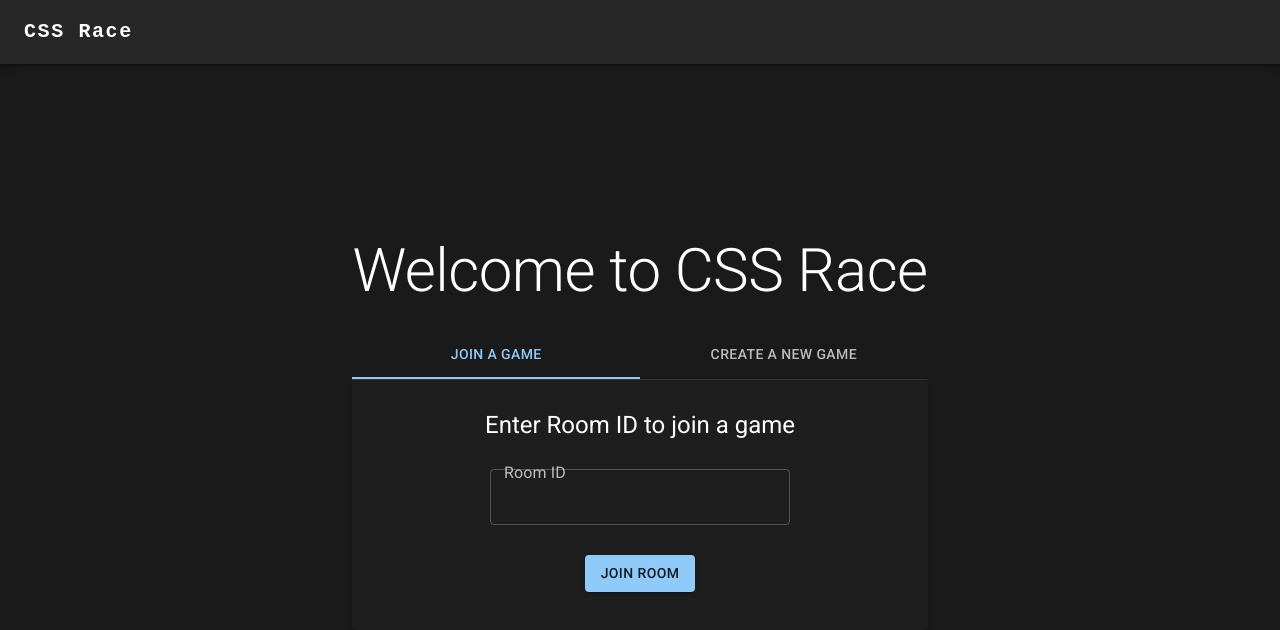
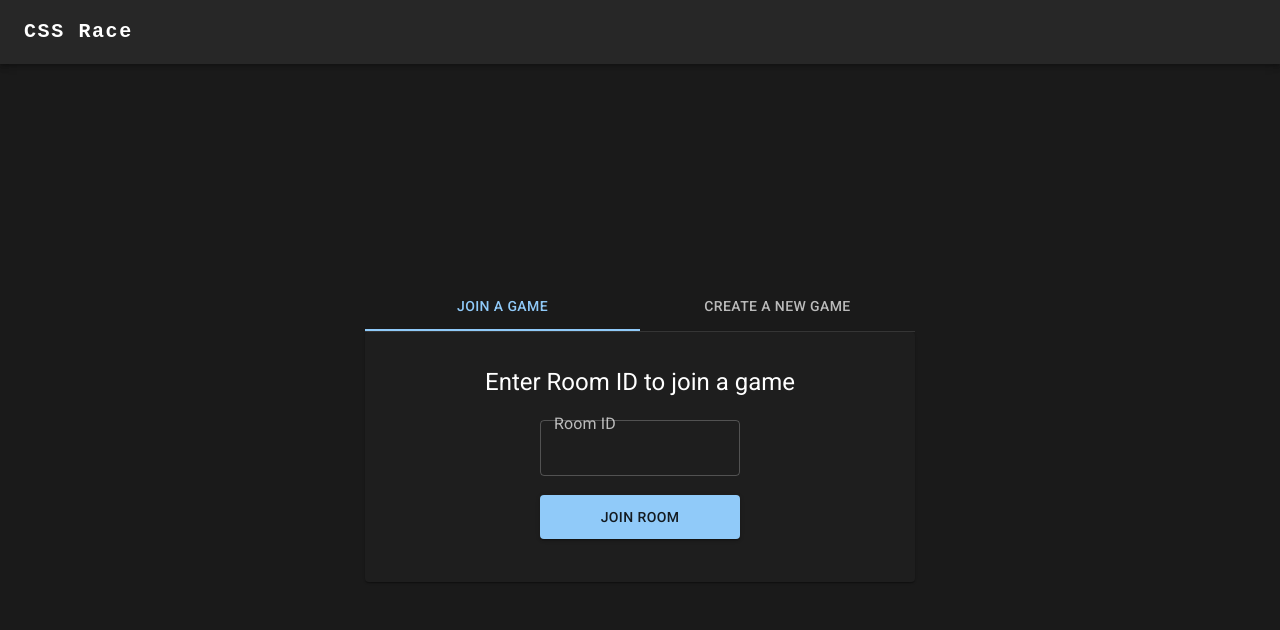
Before and after one commit to TobyDS/CSS-Race, a React (Vite) app in the folder client/: page / in a window 1280 px wide. Shown: the top 630 px of the page. Built offline with nearby package versions, Linux system fonts and the light colour scheme.

Commit message:
feat(client): :lipstick: update styling to new design

```diff
--- a/client/src/components/Tabs/createGameTab.jsx
+++ b/client/src/components/Tabs/createGameTab.jsx
@@ -7,7 +7,7 @@ import Button from '@mui/material/Button';
 
 function CreateGameTab () {
   return (
-    <Card sx={{ minWidth: 500, height: '100%' }}>
+    <Card sx={{ minWidth: 550, height: '100%' }}>
       <CardContent sx={{ height: '100%' }}>
         <Box
           display='flex'
@@ -19,7 +19,11 @@ function CreateGameTab () {
           <Typography variant='h5' color='text.primary'>
             Create a new game
           </Typography>
-          <Button variant='contained' color='primary'>
+          <Button
+            variant='contained'
+            color='primary'
+            sx={{ width: '200px', padding: '10px' }}
+          >
             Create Room
           </Button>
         </Box>
--- a/client/src/components/Tabs/joinGameTab.jsx
+++ b/client/src/components/Tabs/joinGameTab.jsx
@@ -10,7 +10,7 @@ import {
 
 function JoinGameTab () {
   return (
-    <Card sx={{ minWidth: 500, height: '100%' }}>
+    <Card sx={{ minWidth: 550, height: '100%' }}>
       <CardContent sx={{ height: '100%' }}>
         <Box
           display='flex'
@@ -25,9 +25,14 @@ function JoinGameTab () {
           <TextField
             label='Room ID'
             variant='outlined'
-            sx={{ width: '300px', marginTop: '-10px' }}
+            sx={{ width: '200px', marginTop: '-20px' }}
           />
-          <Button variant='contained' color='primary' sx={{ mt: 2 }}>
+          <Button
+            variant='contained'
+            color='primary'
+            mt={0}
+            sx={{ width: '200px', padding: '10px 0' }}
+          >
             Join Room
           </Button>
         </Box>
--- a/client/src/pages/Dashboard/index.jsx
+++ b/client/src/pages/Dashboard/index.jsx
@@ -30,9 +30,6 @@ function Dashboard () {
           justifyContent='center'
         >
           <Grid item>
-            <Typography variant='h2' color='text.primary'>
-              Welcome to CSS Race
-            </Typography>
             <Box sx={{ minWidth: 500, typography: 'body1' }}>
               <Tabs value={value} onChange={handleChange} />
             </Box>
```
